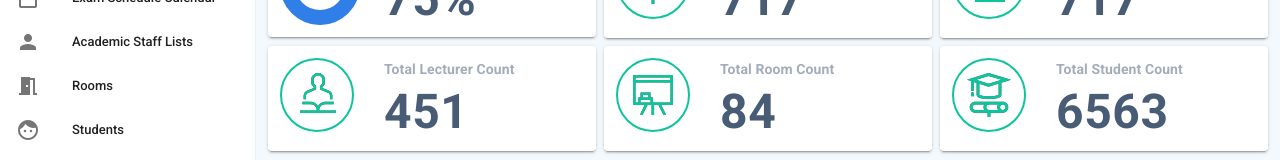
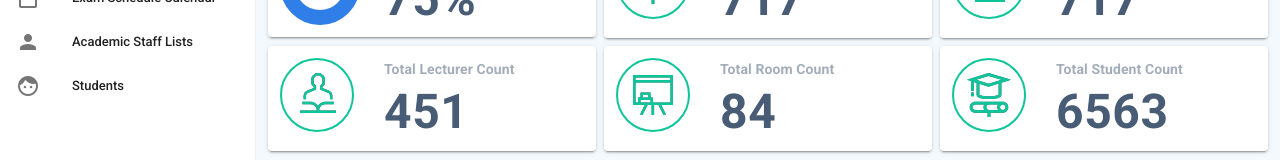
Before and after one commit to devteam14/web-jadwal, a Vue app: page / in a window 1280 px wide. Shown: the part 295-455 px from the top of the page. Built offline with nearby package versions, Linux system fonts and the light colour scheme; sample sign-in values are in the browser's storage.

Commit message:
Disabled Room from menu.

```diff
--- a/src/App.vue
+++ b/src/App.vue
@@ -124,11 +124,11 @@ export default {
       //     title: "Fulfillment List",
       //     route: "fulfillment_list"
       // },
-      {
-        icon: "meeting_room",
-        title: "Rooms",
-        route: "rooms"
-      },
+      // {
+      //   icon: "meeting_room",
+      //   title: "Rooms",
+      //   route: "rooms"
+      // },
       // {
       //     icon: "library_books",
       //     title: "Lessons",
```
